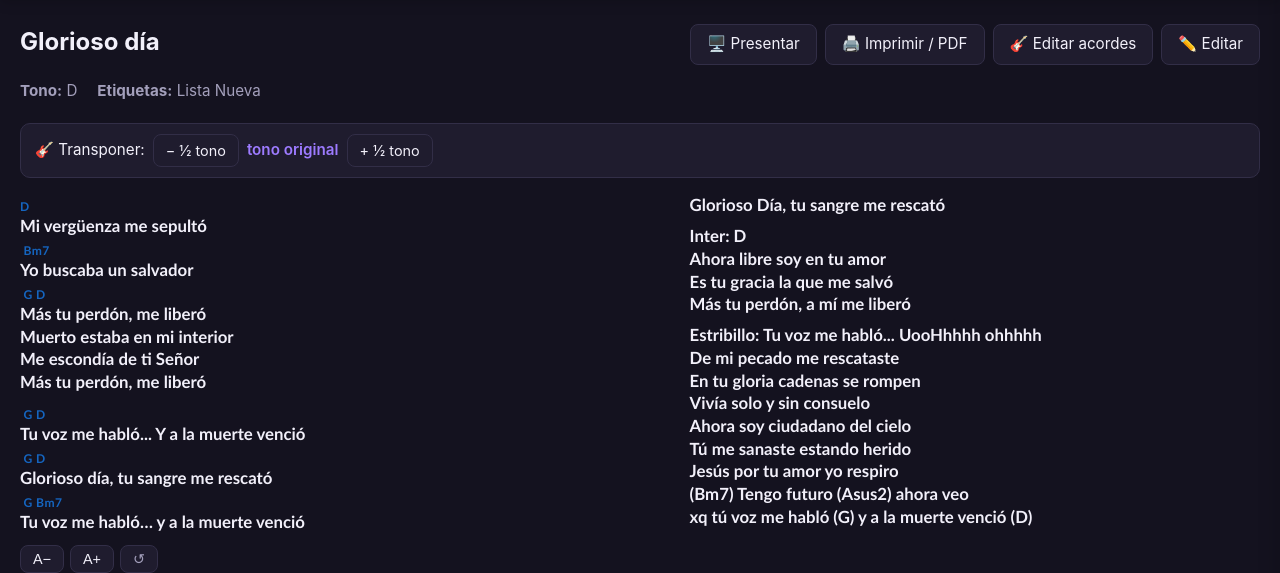
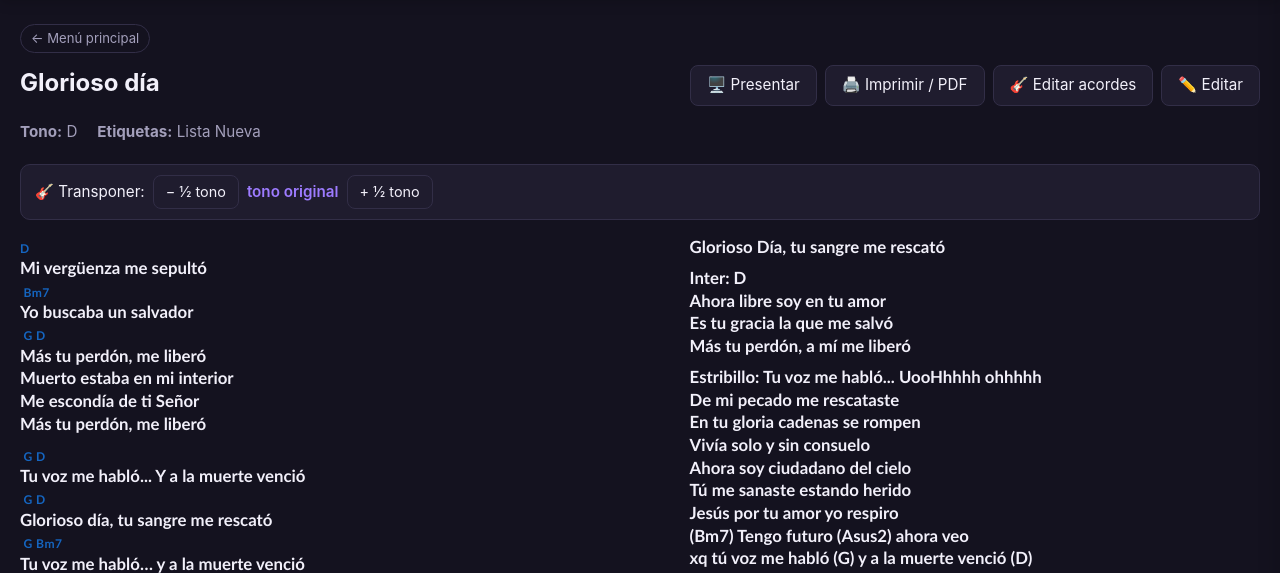
Before and after one commit to ragolti/canciones, a Flask app: page /cancion/1 in a window 1280 px wide. Shown: the part 73-646 px from the top of the page. Run offline with Flask 3, Linux system fonts and the light colour scheme; data comes from the database, SQL or seed files in the repository; data that the repository does not hold is empty; some libraries are stand-ins or nearby versions.

Commit message:
Botón volver al inicio + fecha de evento por defecto en sábado
- Todas las páginas secundarias muestran "← Menú principal" (excepto
  impresión, presentación y proyección que no lo necesitan)
- El logo "Adoremos" del header ya llevaba al inicio; ahora hay
  también el botón explícito debajo del header

Fecha del evento:
- Al abrir el panel de lista, se rellena automáticamente con el
  próximo sábado (o el sábado de hoy si hoy es sábado)
- Botón "→ sáb." al lado del campo: avanza al sábado siguiente
  (+7 días); clicar repetidamente avanza semana a semana
- La lógica usa _calcSabado() para asegurarse de que siempre
  caiga en sábado aunque el campo tuviera otra fecha

Co-Authored-By: Claude Sonnet 4.6 <noreply@anthropic.com>

```diff
--- a/static/style.css
+++ b/static/style.css
@@ -155,6 +155,38 @@ footer {
 .btn-rojo:hover { background: #fdeaea; }
 
 .btn-gris { color: var(--texto-suave); }
+
+/* Botón "← Menú principal" (aparece en páginas secundarias) */
+.btn-volver-inicio {
+    display: inline-flex;
+    align-items: center;
+    gap: 4px;
+    font-size: 0.82rem;
+    color: var(--texto-suave);
+    text-decoration: none;
+    padding: 4px 10px;
+    border-radius: 20px;
+    border: 1px solid var(--gris-borde);
+    margin-bottom: 12px;
+    transition: color .15s, border-color .15s, background .15s;
+}
+.btn-volver-inicio:hover {
+    color: var(--color-principal);
+    border-color: var(--color-principal);
+    background: rgba(157,123,255,.07);
+}
+
+/* Fila de fecha + botón sábado siguiente */
+.rep-fecha-fila {
+    display: flex;
+    gap: 6px;
+    align-items: center;
+    margin-bottom: 10px;
+}
+.rep-fecha-fila input[type="date"] {
+    flex: 1;
+    min-width: 0;
+}
 
 /* Avisos (mensajes flash) */
 .aviso {
--- a/templates/base.html
+++ b/templates/base.html
@@ -64,6 +64,11 @@
             {% endif %}
         {% endwith %}
 
+        {# Botón "← Menú principal" en todas las páginas excepto la home #}
+        {% if request.endpoint and request.endpoint not in ('inicio', 'imprimir_cancion', 'presentar', 'proyectar', 'repertorio_movil') %}
+        <a href="{{ url_for('inicio') }}" class="btn-volver-inicio">← Menú principal</a>
+        {% endif %}
+
         {% block contenido %}{% endblock %}
     </main>
 
@@ -108,9 +113,11 @@
         </div>
 
         <div class="rep-envio">
-            <label>📅 Fecha del evento
+            <label>📅 Fecha del evento</label>
+            <div class="rep-fecha-fila">
                 <input type="date" id="rep-fecha">
-            </label>
+                <button type="button" class="btn btn-chico" onclick="repAvanzarSabado()" title="Ir al sábado siguiente">→ sáb.</button>
+            </div>
             <label>📱 WhatsApp (uno o varios, separados por coma)
                 <input type="text" id="rep-telefonos" placeholder="Ej: 5493512345678, 5492611234567">
             </label>
```
Also changed, not shown: static/repertorio.js (+45 -1 lines).
